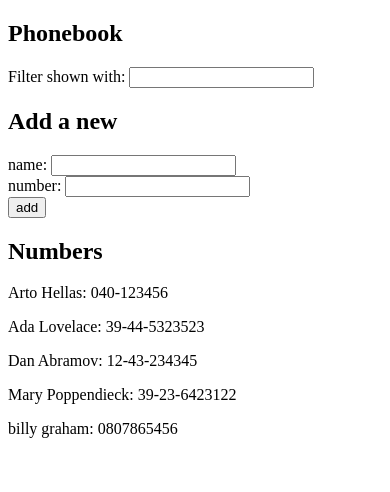
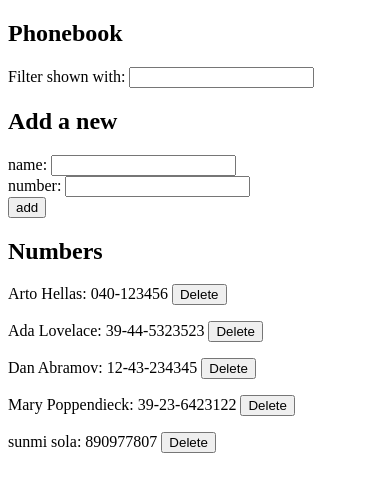
Before and after one commit to mzoyinda/FullstackOpen, a React (Vite) app in the folder Part2/phonebook/: page / in a window 390 px wide. Shown: the top 492 px of the page. Built offline with nearby package versions, Linux system fonts and the light colour scheme; data requests are answered from the project's data file.

Commit message:
update phonebook implemented

```diff
--- a/Part2/phonebook/db.json
+++ b/Part2/phonebook/db.json
@@ -21,9 +21,9 @@
       "id": "4"
     },
     {
-      "id": 5,
-      "name": "billy graham",
-      "number": "0807865456"
+      "name": "sunmi sola",
+      "number": "890977807",
+      "id": "1732547530182"
     }
   ]
 }
--- a/Part2/phonebook/src/App.jsx
+++ b/Part2/phonebook/src/App.jsx
@@ -2,60 +2,69 @@ import { useState, useEffect } from "react";
 import Filter from "./components/Filter";
 import Form from "./components/Form";
 import Numbers from "./components/Numbers";
-import { getAll, saveContact } from "./services/phonebook";
+import { deleteContact, getAllContacts, saveContact, updateContact } from "./services/phonebook";
 
 const App = () => {
-  const [persons, setPersons] = useState(null);
+  const [persons, setPersons] = useState([]);
   const [newName, setNewName] = useState("");
   const [newNumber, setNewNumber] = useState("");
   const [searchQuery, setSearchQuery] = useState("");
 
-
   useEffect(() => {
-    getAll().then((resp) => {
+    getAllContacts().then((resp) => {
       setPersons(resp);
-    }).catch((error)=>{
-      console.error(error)
-    })
+    }).catch((error) => {
+      console.error(error);
+    });
   }, []);
 
-  const filteredPersons = persons?.filter(
-    (persons) =>
-      persons.name.toLowerCase().includes(searchQuery.toLowerCase()) ||
-      persons.number.includes(searchQuery)
+  const filteredPersons = persons.filter(
+    (person) =>
+      person.name.toLowerCase().includes(searchQuery.toLowerCase()) ||
+      person.number.includes(searchQuery)
   );
 
   const handleSubmit = (e) => {
     e.preventDefault();
 
     if (!newName.trim() || !newNumber.trim()) {
-      alert("Please fill all inputs");
-      return;
+      return alert("Please fill all inputs");
     }
 
-    const alreadyExist = persons?.some(
+    const existingPerson = persons.find(
       (person) => person.name === newName || person.number === newNumber
     );
 
-    if (alreadyExist) {
-      alert(`${newName} is already added to the phonebook`);
-      return;
-    }
-
-    const newPerson =  {
+    const newPerson = {
+      ...existingPerson,
       name: newName,
       number: newNumber,
-      id: persons.length + 1
-    }
+      id: existingPerson ? existingPerson.id : String(Date.now()),
+    };
 
-    setPersons([
-      ...persons,
-      newPerson
-    ])
-    saveContact(newPerson)
+    const saveAction = existingPerson
+      ? window.confirm(
+          `${newName} is already in the phonebook. Replace the old number with a new one?`
+        )
+        ? updateContact(existingPerson.id, newPerson)
+        : Promise.resolve()
+      : saveContact(newPerson);
 
-    setNewName("");
-    setNewNumber("");
+    saveAction
+      .then(() => {
+        setPersons((prevPersons) =>
+          existingPerson
+            ? prevPersons.map((person) =>
+                person.id === existingPerson.id ? newPerson : person
+              )
+            : [...prevPersons, newPerson]
+        );
+        alert(existingPerson ? "Contact updated successfully!" : "Contact added successfully!");
+      })
+      .catch((error) => {
+        console.error("Error:", error);
+        alert(`Failed to ${existingPerson ? "update" : "add"} the contact. Please try again.`);
+      });
   };
 
   const handleChange = (e) => {
@@ -71,6 +80,20 @@ const App = () => {
   const handleSearchChange = (e) => {
     const value = e.currentTarget.value;
     setSearchQuery(value);
+  };
+
+  const handleDelete = (id, name) => {
+    if (window.confirm(`Delete ${name}?`)) {
+      deleteContact(id)
+        .then(() => {
+          setPersons((prevPersons) => prevPersons.filter((person) => person.id !== id));
+          alert("Contact deleted successfully!");
+        })
+        .catch((error) => {
+          console.error("Error deleting contact:", error);
+          alert("Failed to delete the contact. Please try again.");
+        });
+    }
   };
 
   return (
@@ -89,6 +112,7 @@ const App = () => {
         searchQuery={searchQuery}
         filteredPersons={filteredPersons}
         persons={persons}
+        handleDelete={handleDelete}
       />
     </div>
   );
--- a/Part2/phonebook/src/components/Numbers.tsx
+++ b/Part2/phonebook/src/components/Numbers.tsx
@@ -1,7 +1,7 @@
 import React from "react";
 
 const Numbers = (props) => {
-const {searchQuery, filteredPersons, persons} = props
+const {searchQuery, filteredPersons, persons, handleDelete} = props
 
   return (
     <div>
@@ -9,7 +9,7 @@ const {searchQuery, filteredPersons, persons} = props
       <div>
         {(searchQuery ? filteredPersons : persons)?.map((person) => (
           <p key={person.id}>
-            {person.name}: {person.number}
+            {person.name}: {person.number} <button onClick={()=>handleDelete(person.id, person.name)}>Delete</button>
           </p>
         ))}
       </div>
--- a/Part2/phonebook/src/services/phonebook.js
+++ b/Part2/phonebook/src/services/phonebook.js
@@ -1,7 +1,7 @@
 import axios from 'axios'
 const baseUrl = 'http://localhost:3001/persons'
 
-export const getAll = () => {
+export const getAllContacts = () => {
   const request = axios.get(baseUrl)
   return request.then(response => response.data)
 }
@@ -11,7 +11,13 @@ export const saveContact = newObject => {
   return request.then(response => response.data)
 }
 
-export const update = (id, newObject) => {
-  const request = axios.put(`${baseUrl}/${id}`, newObject)
+export const updateContact = (id, newObject) => {
+  const newId = Number(id)
+  const request = axios.put(`${baseUrl}/${newId}`, newObject)
   return request.then(response => response.data)
 }
+
+export const deleteContact = (id) => {
+  const request = axios.delete(`${baseUrl}/${id}`)
+  return request.then((response) => response.data)
+};
```
